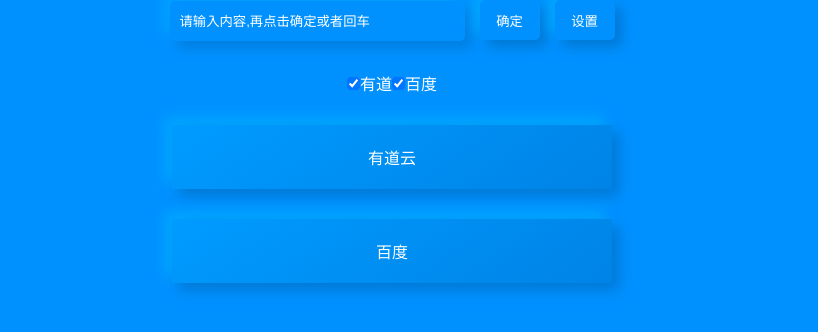
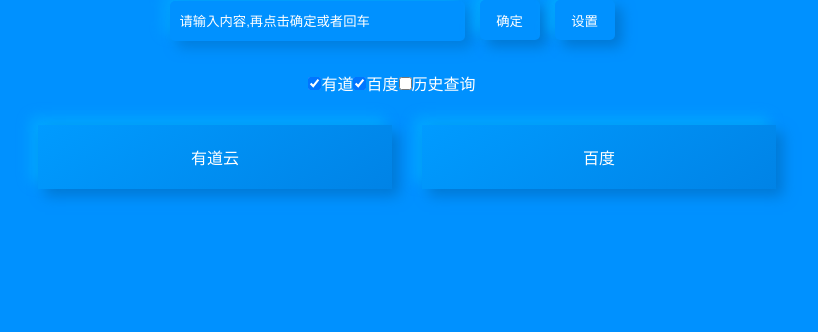
Before and after one commit to qiuquanwu/ValGod, a Vue app: page / in a window 1280 px wide. Both pictures are taken after a click on the button "设置". Shown: the part 368-700 px from the top of the page, without its empty margins (248-1066 px from the left). Built offline with nearby package versions, Linux system fonts and the light colour scheme.

Commit message:
add history query

```diff
--- a/src/components/GodVal.vue
+++ b/src/components/GodVal.vue
@@ -18,8 +18,12 @@
       @focus="getFocus"
     />
     <button @click="queryByJs" class="search-btn">确定</button>
-    <button @click="toggerSetting" class="search-btn" >设置</button>
-    <div class="custom-control custom-checkbox" style="margin-top: 30px" v-show="openSetting">
+    <button @click="toggerSetting" class="search-btn">设置</button>
+    <div
+      class="custom-control custom-checkbox"
+      style="margin-top: 30px"
+      v-show="openSetting"
+    >
       <input
         type="checkbox"
         class="custom-control-input"
@@ -34,7 +38,16 @@
         v-model="state.hasBaidu"
       />
       <label class="custom-control-label" for="baidu">百度</label>
+      <input
+        type="checkbox"
+        class="custom-control-input"
+        id="history"
+        v-model="state.showHistory"
+      />
+      <label class="custom-control-label" for="history">历史查询</label>
     </div>
+    <!-- 当前查询结果开始 -->
+    <div class="resultWrapBox">
       <div style="margin-top: 30px" class="resultWrap" v-if="state.hasYoudao">
         有道云
         <ul>
@@ -52,10 +65,38 @@
         </ul>
       </div>
     </div>
+    <!-- 当前查询结果结束 -->
+    <!-- 历史记录 -->
+    <div style="margin-top: 30px" v-show="state.showHistory">
+      历史记录
+      <div
+        class="resultWrapBox"
+        v-for="(historicalData, index) in state.historicalDatas"
+        :key="index"
+      >
+        <div style="margin-top: 30px" class="resultWrap" v-if="state.hasYoudao">
+          有道云
+          <ul>
+            <li v-for="item in historicalData.resultArray" :key="item.id">
+              <result-item :resultItme="item" />
+            </li>
+          </ul>
+        </div>
+        <div style="margin-top: 30px" class="resultWrap" v-if="state.hasBaidu">
+          百度
+          <ul>
+            <li v-for="item in historicalData.resultArrayBaidu" :key="item.id">
+              <result-item :resultItme="item" />
+            </li>
+          </ul>
+        </div>
+      </div>
+    </div>
+  </div>
 </template>
 
 <script>
-import { watchEffect, reactive,ref } from "vue";
+import { watchEffect, reactive, ref } from "vue";
 import genetator from "../util/generator";
 import ResultItem from "./ResultItem.vue";
 import axios from "axios";
@@ -77,7 +118,15 @@
   resultArrayBaidu: [],
   hasBaidu: true,
   hasYoudao: true,
+  historicalDatas: [],
+  showHistory:false
 };
+
+// let historicalData={
+//   name:"",
+//   resultArray:[],
+//   resultArrayBaidu:[]
+// }
 //将翻译转化
 const getResultArray = (translateArray, options) => {
   let resultArray = [];
@@ -97,20 +146,39 @@
   setup(props) {
     const state = reactive(initState);
     // 初始输入框提示内容
-    const inputPlaceholder=ref("请输入内容,再点击确定或者回车")
+    const inputPlaceholder = ref("请输入内容,再点击确定或者回车");
     //显示设置
-    const openSetting=ref(false)
+    const openSetting = ref(false);
     //获取焦点
-    const getFocus=()=>{
+    const getFocus = () => {
       //console.log(123);
-        inputPlaceholder.value=""
+      inputPlaceholder.value = "";
+    };
+    //显示设置切换
+    const toggerSetting = () => {
+      openSetting.value = !openSetting.value;
+    };
+    // 保存历史数据
+    const _saveHistoricalData = () => {
+      console.log("保存上次查询得数据");
+      if (
+        state.resultArray.length === 0 ||
+        state.resultArrayBaidu.length === 0
+      ) {
+        console.log("没有数据需要保存");
+        return false;
+      } else {
+        let historicalData = {
+          resultArray: state.resultArray,
+          resultArrayBaidu: state.resultArrayBaidu,
+        };
+        state.historicalDatas.push(historicalData);
       }
-    //显示设置切换
-    const toggerSetting=()=>{
-      openSetting.value=!openSetting.value
-    }
+      console.log(state.historicalDatas);
+    };
     //  通过JS查询
     const queryByJs = () => {
+      _saveHistoricalData();
       //中文判断
       if (/^[\u4e00-\u9fa5]+$/i.test(state.text)) {
         let data = getParam(state.text);
@@ -158,13 +226,13 @@
       }
     };
     // 回车事件
-    const clickOnEnter=(e)=>{
+    const clickOnEnter = (e) => {
       var evt = window.event || e;
       if (evt.keyCode == 13) {
-          queryByJs()
+        queryByJs();
       }
       // return false
-    }
+    };
     // 使用java后端api
     const query = () => {
       //中文判断
@@ -204,7 +272,7 @@
       inputPlaceholder,
       getFocus,
       openSetting,
-      toggerSetting
+      toggerSetting,
     };
   },
 };
@@ -266,6 +334,8 @@
   background: linear-gradient(145deg, #009bff, #0083e6);
   box-shadow: 7px 7px 13px #0078d4, -7px -7px 13px #00aaff;
   padding: 20px;
+  flex: 1;
+  margin-left: 30px;
 }
 
 .resultWrap li {
@@ -274,4 +344,16 @@
 
 .custom-control-input {
 }
+
+.resultWrapBox {
+  display: flex;
+}
+
+.resultWrapBox {
+  display: flex;
+  justify-content: center;
+  padding: 0 20%;
+  flex-wrap: wrap;
+  justify-content: space-between;
+}
 </style>
--- a/vite.config.js
+++ b/vite.config.js
@@ -10,6 +10,6 @@
       }
     },
     build:{
-      assetsDir:"./"
+      assetsDir:"vite-programer/"
     }
   }
```
Also changed, not shown: 6 other files (tests, documents, lock files or other folders). Lines whose indentation alone changed are shown as unchanged.
